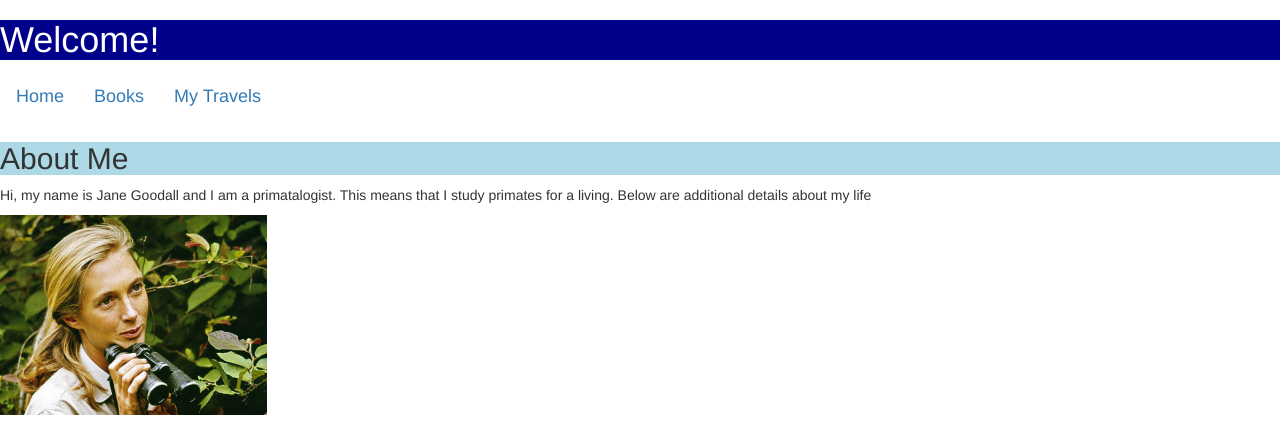
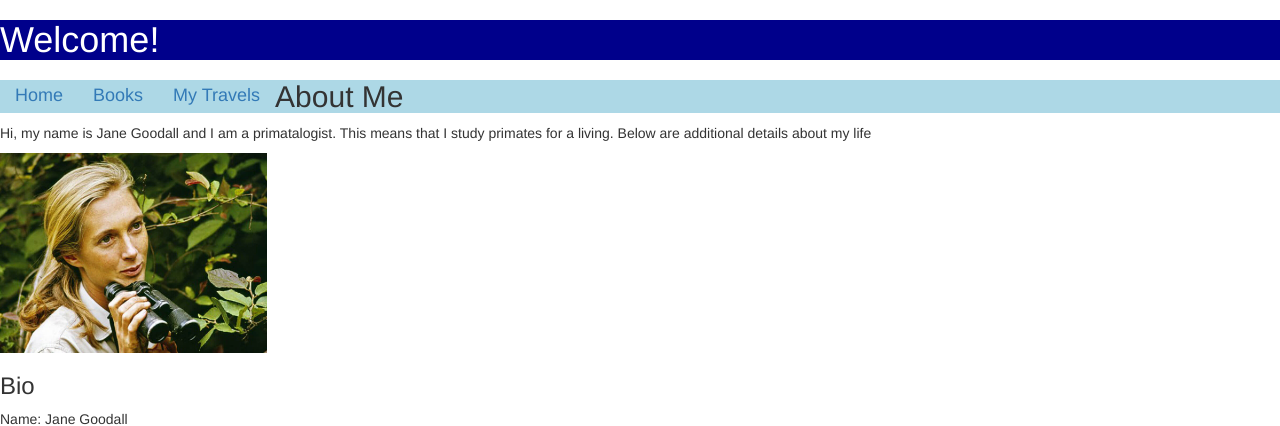
Before and after one commit to iu-msis/1-html-review-klgogel, a PHP site: page / in a window 1280 px wide. Shown: the top 426 px of the page. Run offline with PHP 8.4, Linux system fonts and the light colour scheme; some libraries are stand-ins or nearby versions.

Commit message:
css page

```diff
--- a/public/css/style.css
+++ b/public/css/style.css
@@ -8,3 +8,7 @@ h1{
     background-color: darkblue;
     color: white;
 }
+
+.navigationbar{
+background-color: lightslategray;
+}
--- a/public/index.html
+++ b/public/index.html
@@ -21,12 +21,14 @@
 <header>
   <h1>Welcome!</h1>
 </header>
+  <div class = "navigationbar"
   <nav class="navbar navbar-expand-lg navbar-light bg-light">
     <a class="navbar-brand" href="index.html">Home</a>
     <a class="navbar-brand" href="books.html">Books</a>
     <a class="navbar-brand" href="mytravels.html">My Travels</a>
 
   </nav>
+</div>
 <main>
   <h2>About Me</h2>
   <p> Hi, my name is Jane Goodall and I am a primatalogist. This means that I study primates for a living. Below are additional details about my life</p>
--- a/public/mytravels.html
+++ b/public/mytravels.html
@@ -26,7 +26,7 @@
         </nav>
 
 <main>
-<h2 class="aboutusheader"> Traveling the  </h2>
+<h2 class="aboutusheader"> Traveling the World </h2>
 
 
 
```
